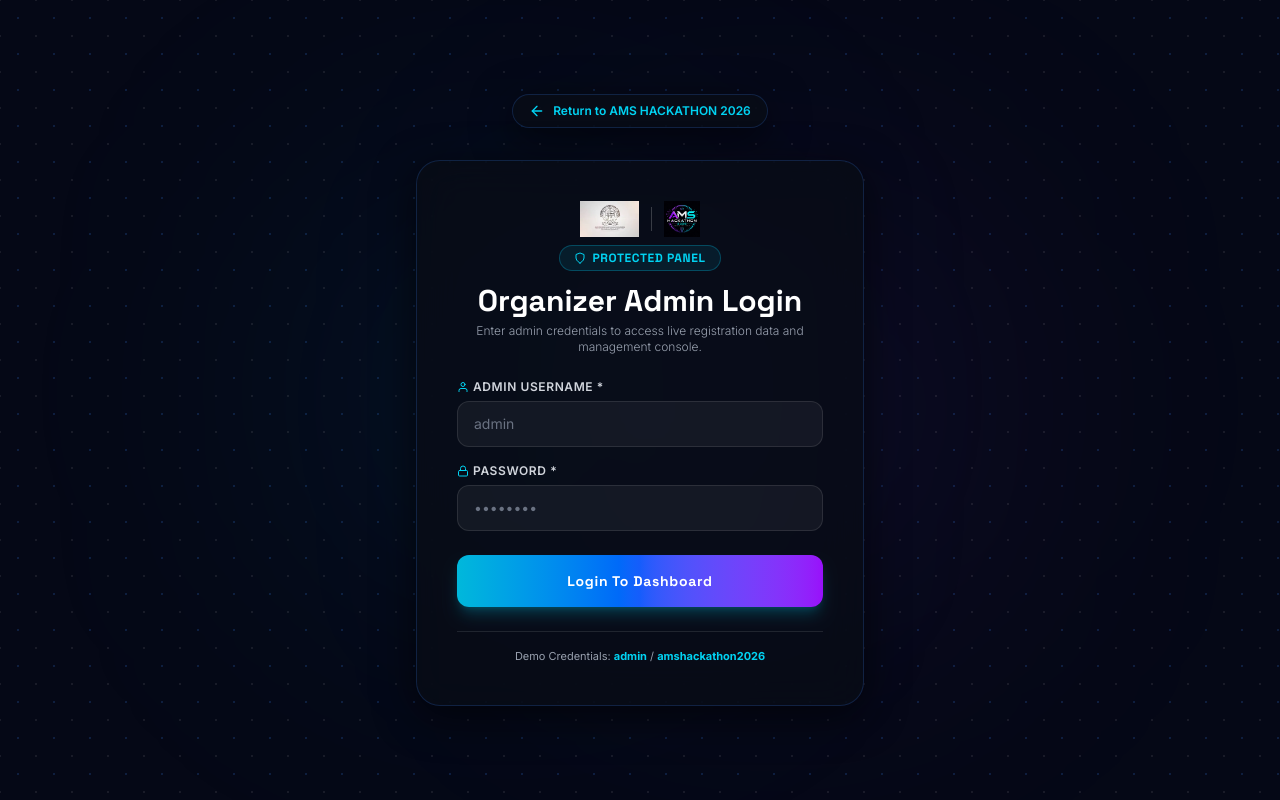
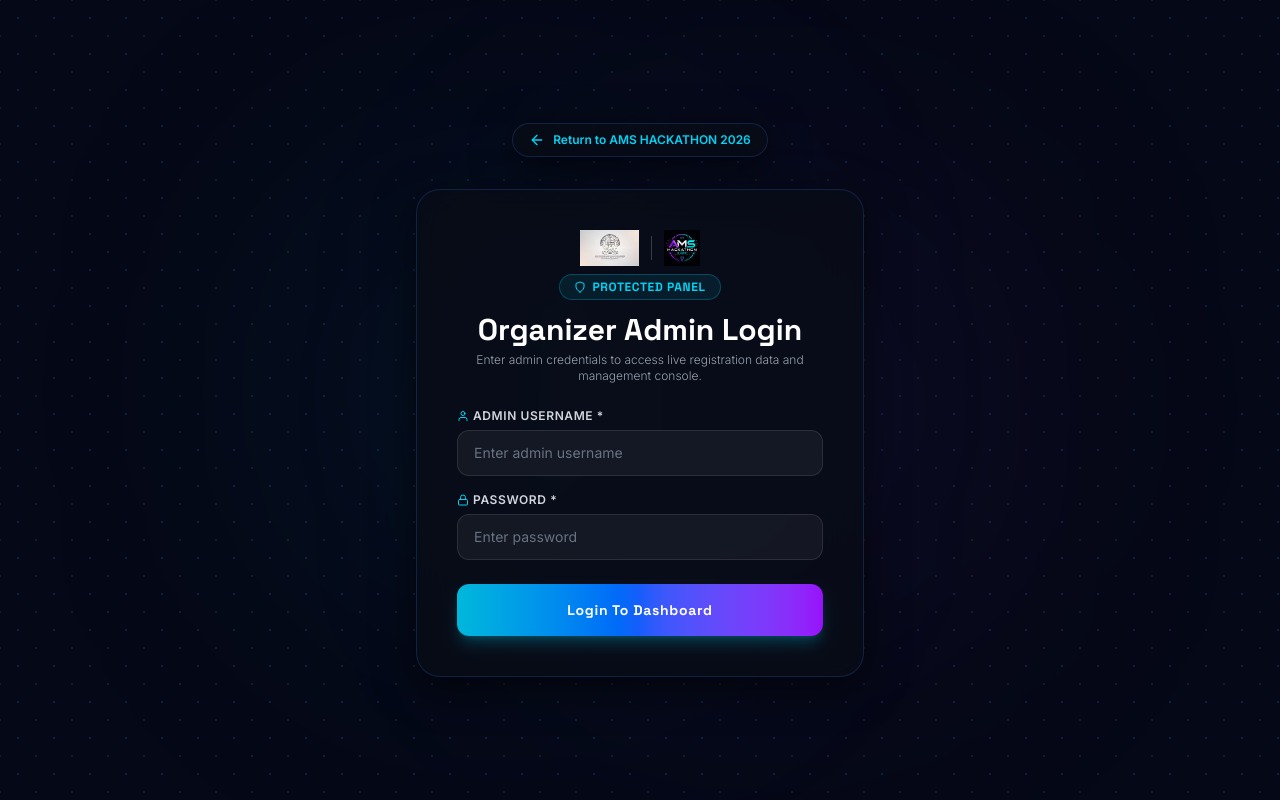
Before and after one commit to sharafahh/AMS-HACKATHON-2026, a React (Vite) app in the folder client/: page /admin/login in a window 1280 px wide. Built offline with nearby package versions, Linux system fonts and the light colour scheme; no server answers.

Commit message:
Remove hardcoded admin credentials and use environment variables ADMIN_USERNAME and ADMIN_PASSWORD

```diff
--- a/client/src/pages/AdminLogin.jsx
+++ b/client/src/pages/AdminLogin.jsx
@@ -90,7 +90,7 @@
               <input
                 type="text"
                 required
-                placeholder="admin"
+                placeholder="Enter admin username"
                 value={username}
                 onChange={(e) => setUsername(e.target.value)}
                 className="w-full px-4 py-3 rounded-xl bg-white/5 border border-white/10 text-white placeholder-gray-500 text-sm focus:outline-none focus:border-cyan-500 transition-colors"
@@ -104,7 +104,7 @@
               <input
                 type="password"
                 required
-                placeholder="••••••••"
+                placeholder="Enter password"
                 value={password}
                 onChange={(e) => setPassword(e.target.value)}
                 className="w-full px-4 py-3 rounded-xl bg-white/5 border border-white/10 text-white placeholder-gray-500 text-sm focus:outline-none focus:border-cyan-500 transition-colors"
@@ -121,10 +121,6 @@
               </button>
             </div>
           </form>
-
-          <div className="pt-4 border-t border-white/10 text-[11px] text-gray-400">
-            Demo Credentials: <strong className="text-cyan-400">admin</strong> / <strong className="text-cyan-400">amshackathon2026</strong>
-          </div>
         </motion.div>
       </div>
     </div>
```
Also changed, not shown: 1 other file (tests, documents, lock files or other folders).
